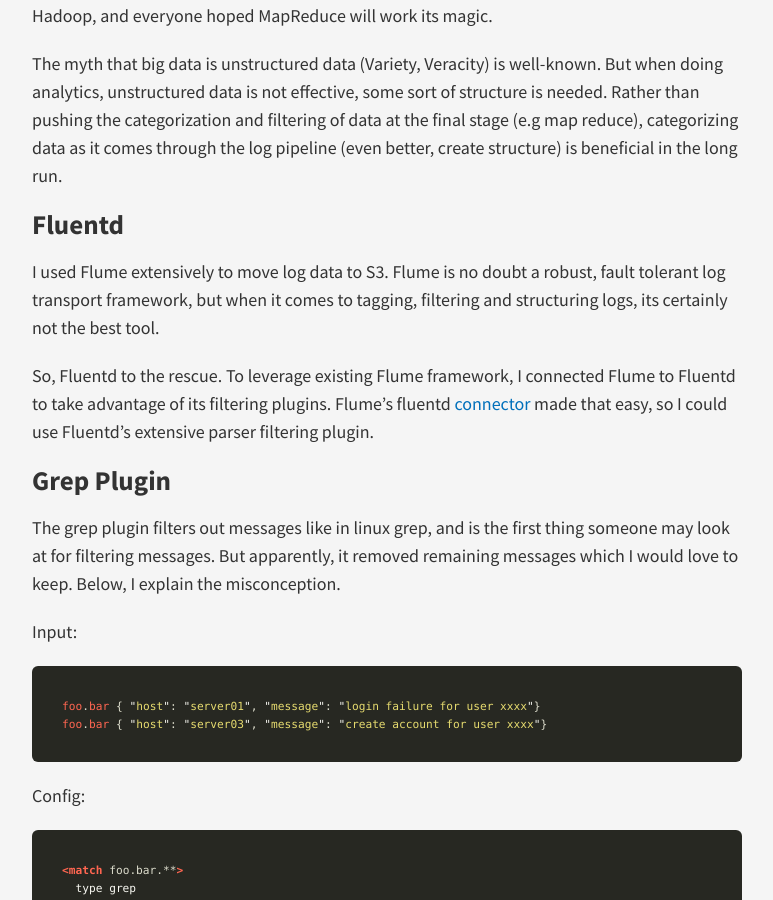
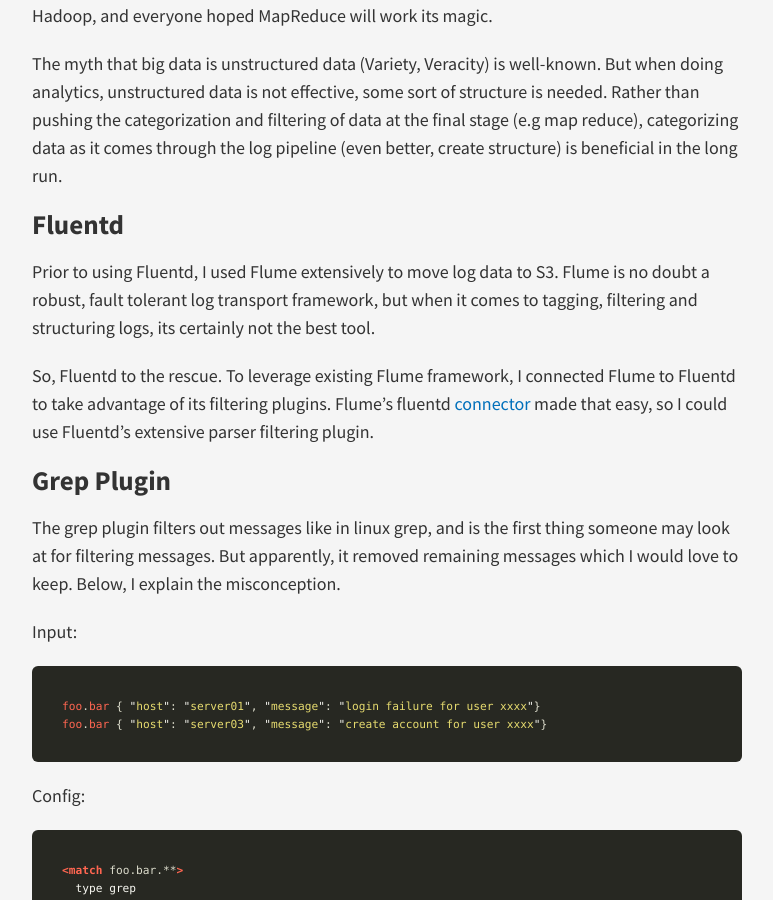
Before and after one commit to puyuan/puyuan.github.io, a Jekyll site: the page built from _posts/2016-01-09-how-to-properly-filter-and-categorize-logs-using-fluentd.md, in a window 1280 px wide and 900 px high, scrolled down 643 px. Shown: the whole window, without its empty margins (253-1026 px from the left). Built offline with Jekyll 4.4.1, drawn with Linux system fonts in a browser that asks for light colours; nearby versions of some CDN libraries; Markdown is read by kramdown in place of the engine named in the settings.

Commit message:
Update 2016-01-09-how-to-properly-filter-and-categorize-logs-using-fluentd.md

```diff
--- a/_posts/2016-01-09-how-to-properly-filter-and-categorize-logs-using-fluentd.md
+++ b/_posts/2016-01-09-how-to-properly-filter-and-categorize-logs-using-fluentd.md
@@ -18,7 +18,7 @@
 The myth that big data is unstructured data (Variety, Veracity) is well-known. But when doing analytics, unstructured data is not effective, some sort of structure is needed. Rather than pushing the categorization and filtering of data at the final stage (e.g map reduce), categorizing data as it comes through the log pipeline (even better, create structure) is beneficial in the long run.
 
 ## Fluentd
-I used Flume extensively to move log data to S3. Flume is no doubt a robust, fault tolerant log transport framework, but when it comes to tagging, filtering and structuring logs, its certainly not the best tool.
+Prior to using Fluentd, I used Flume extensively to move log data to S3. Flume is no doubt a robust, fault tolerant log transport framework, but when it comes to tagging, filtering and structuring logs, its certainly not the best tool.
 
 So, Fluentd to the rescue. To leverage existing Flume framework, I connected Flume to Fluentd to take advantage of its filtering plugins. Flume's fluentd [connector](https://github.com/cosmo0920/flume-ng-fluentd-sink) made that easy, so I could use Fluentd's extensive parser filtering plugin.
 
```
